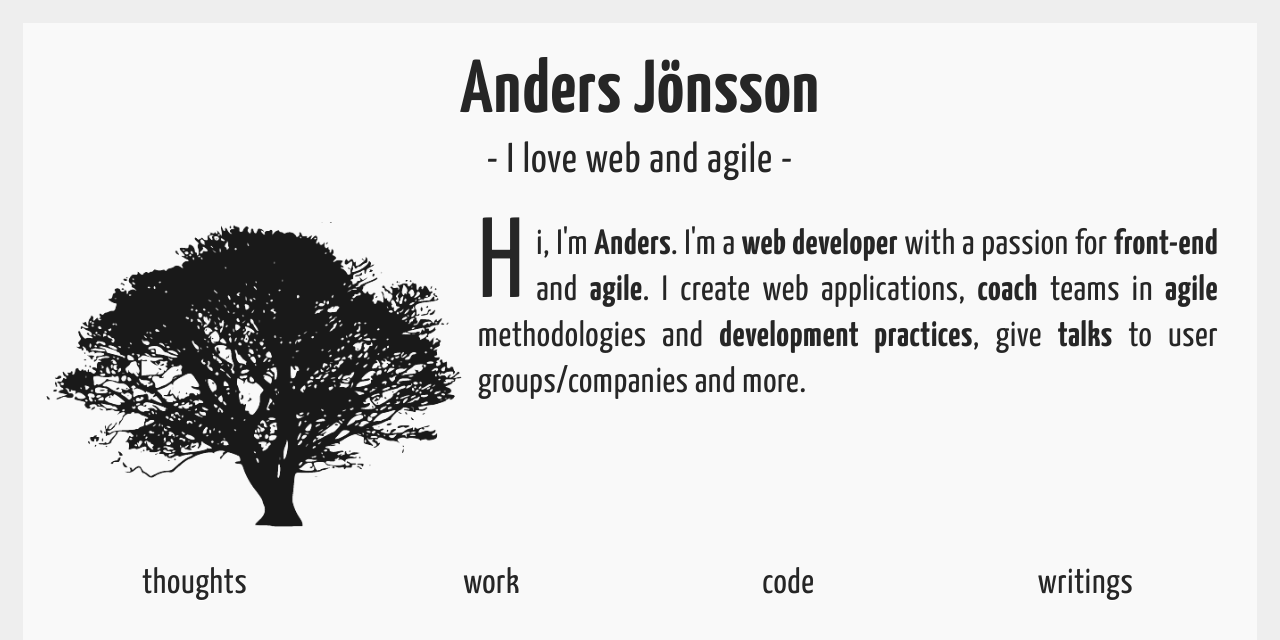
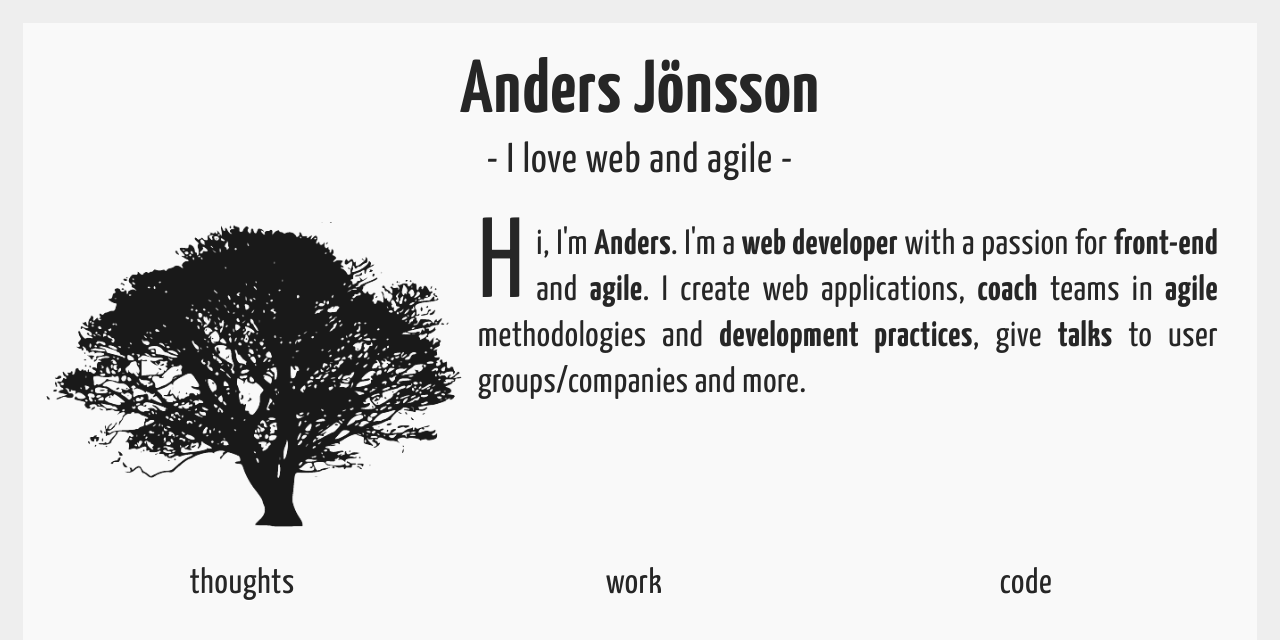
Before and after one commit to archive/archive.github.com, a plain HTML site: page index.html in a window 1280 px wide. Drawn offline with Linux system fonts and the light colour scheme.

Commit message:
update links

```diff
--- a/index.html
+++ b/index.html
@@ -51,9 +51,6 @@
 					<li>
 						<a href="http://github.com/archive">code</a>
 					</li>
-					<li>
-						<a href="http://andersjonsson.blogspot.com">writings</a>
-					</li>
 				</ul>
 			</nav>
 		</article>
--- a/styles/main.css
+++ b/styles/main.css
@@ -88,7 +88,7 @@ nav ul {
 
 nav ul li {
 	float: left;
-	width: 50%;
+	width: 33%;
 	text-align: center;
 	padding: 0.8rem 0 0 0;
 }
@@ -106,10 +106,6 @@ a, a:active, a:focus, a:hover, a:visited {
 @media only screen and (min-width: 40em) {
 	html {
 		font-size: 90%;
-	}
-
-	nav ul li {
-		width: 25%;
 	}
 }
 
```
